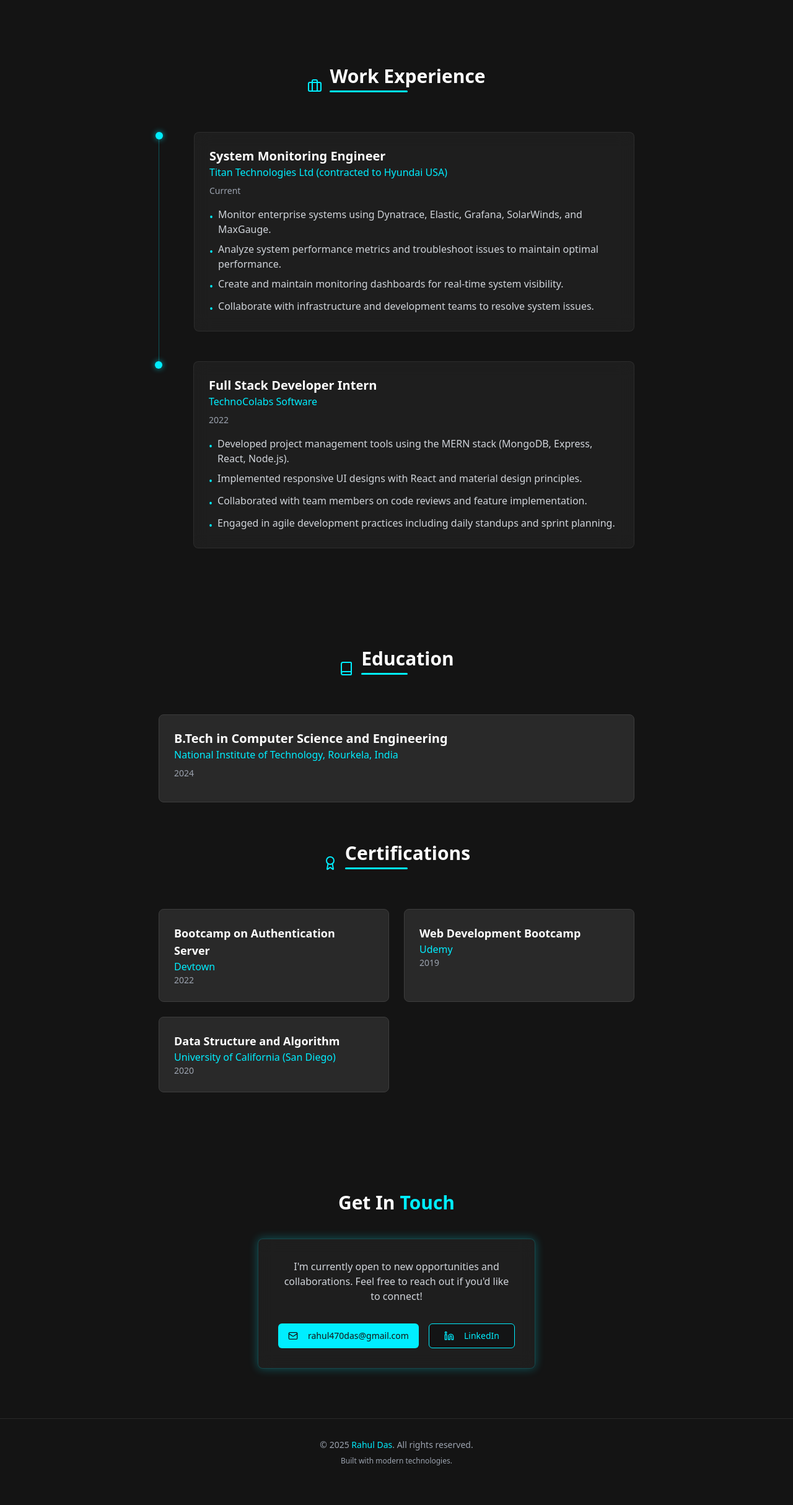
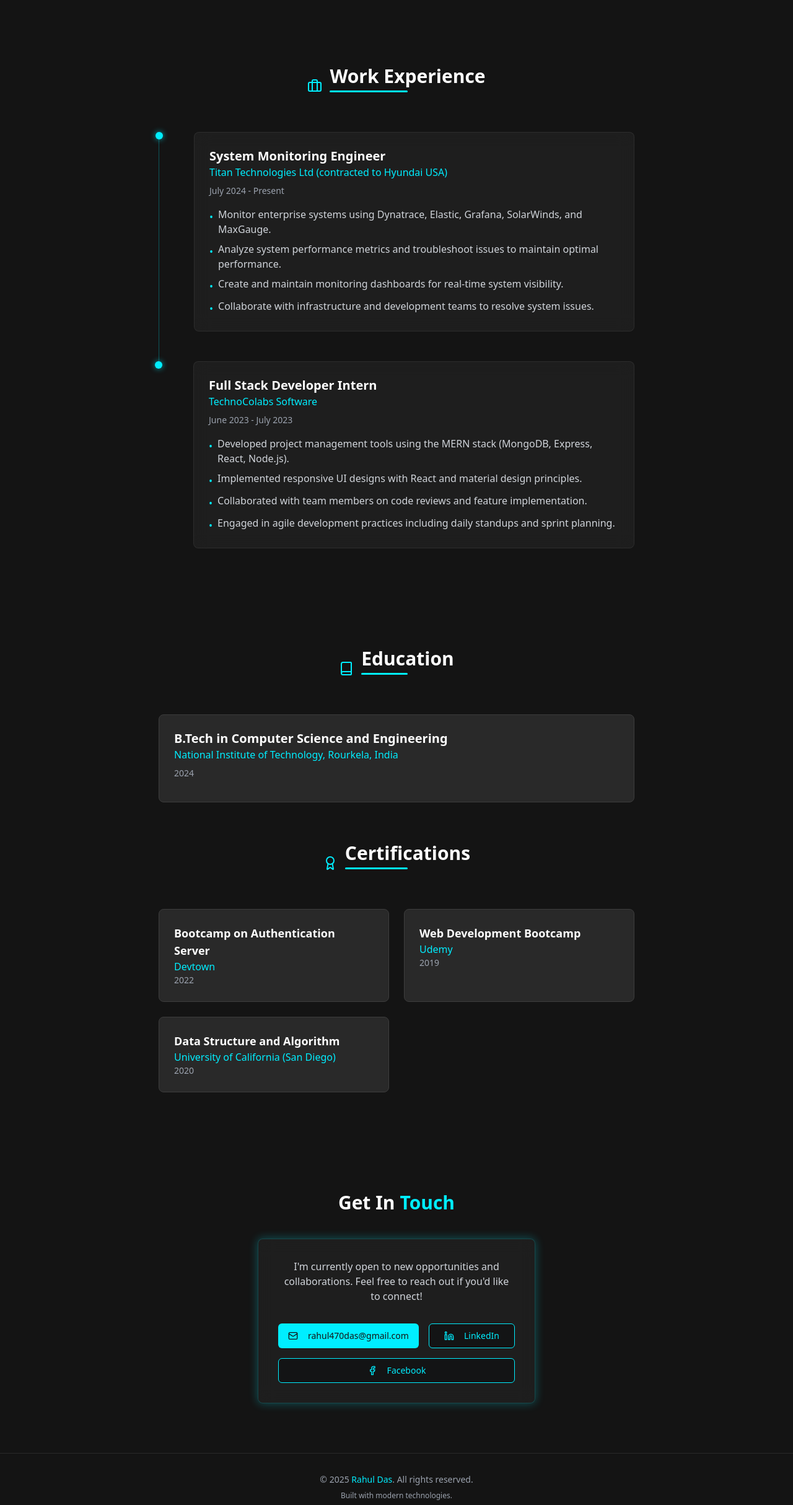
Before and after one commit to rdas757/rdas-portfolio, a React (Vite) app: page / in a window 1280 px wide. Shown: the part 4240-6669 px from the top of the page at 62% size. Before the commit the page ends 6638 px from the top, so only its background shows below. Built offline with nearby package versions, Linux system fonts and the light colour scheme.

Commit message:
Fix: Update experience and contact details
Update the experience section with the correct dates and add a Facebook link in the contact section.

```diff
--- a/src/components/Contact.tsx
+++ b/src/components/Contact.tsx
@@ -1,5 +1,5 @@
 
-import { Mail, Linkedin } from "lucide-react";
+import { Mail, Linkedin, Facebook } from "lucide-react";
 import { Button } from "@/components/ui/button";
 
 const Contact = () => {
@@ -16,7 +16,7 @@ const Contact = () => {
             Feel free to reach out if you'd like to connect!
           </p>
 
-          <div className="flex flex-col sm:flex-row justify-center gap-4">
+          <div className="flex flex-col sm:flex-row justify-center gap-4 mb-4">
             <Button asChild className="bg-neon-cyan hover:bg-neon-cyan/80 text-dark-900 w-full">
               <a href="mailto:rahul470das@gmail.com">
                 <Mail size={18} className="mr-2" />
@@ -31,6 +31,15 @@ const Contact = () => {
               </a>
             </Button>
           </div>
+
+          <div className="flex justify-center">
+            <Button asChild variant="outline" className="border-neon-cyan text-neon-cyan hover:bg-neon-cyan/10 w-full">
+              <a href="https://www.facebook.com/profile.php?id=100056906624289" target="_blank" rel="noopener noreferrer">
+                <Facebook size={18} className="mr-2" />
+                Facebook
+              </a>
+            </Button>
+          </div>
         </div>
       </div>
     </section>
--- a/src/components/Experience.tsx
+++ b/src/components/Experience.tsx
@@ -12,7 +12,7 @@ const experiences: ExperienceItem[] = [
   {
     title: "System Monitoring Engineer",
     company: "Titan Technologies Ltd (contracted to Hyundai USA)",
-    period: "Current",
+    period: "July 2024 - Present",
     description: [
       "Monitor enterprise systems using Dynatrace, Elastic, Grafana, SolarWinds, and MaxGauge.",
       "Analyze system performance metrics and troubleshoot issues to maintain optimal performance.",
@@ -23,7 +23,7 @@ const experiences: ExperienceItem[] = [
   {
     title: "Full Stack Developer Intern",
     company: "TechnoColabs Software",
-    period: "2022",
+    period: "June 2023 - July 2023",
     description: [
       "Developed project management tools using the MERN stack (MongoDB, Express, React, Node.js).",
       "Implemented responsive UI designs with React and material design principles.",
```
